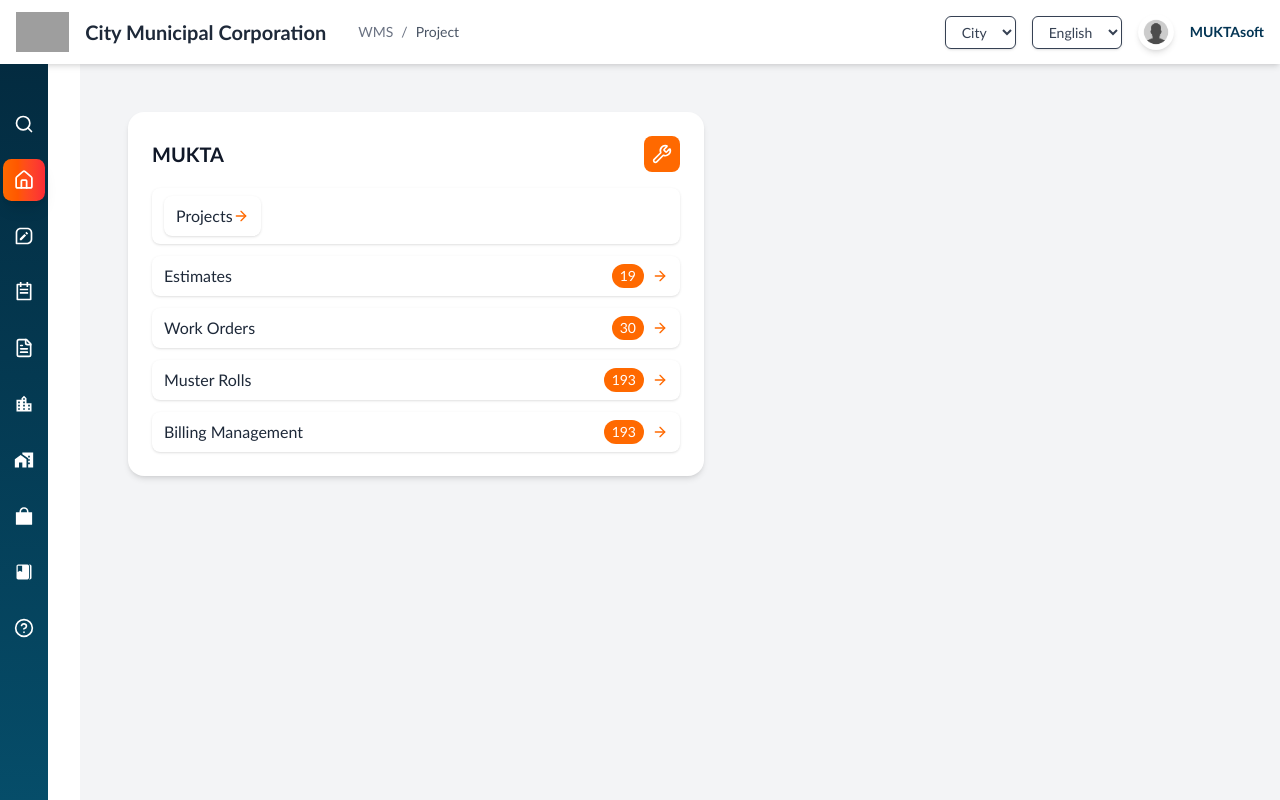
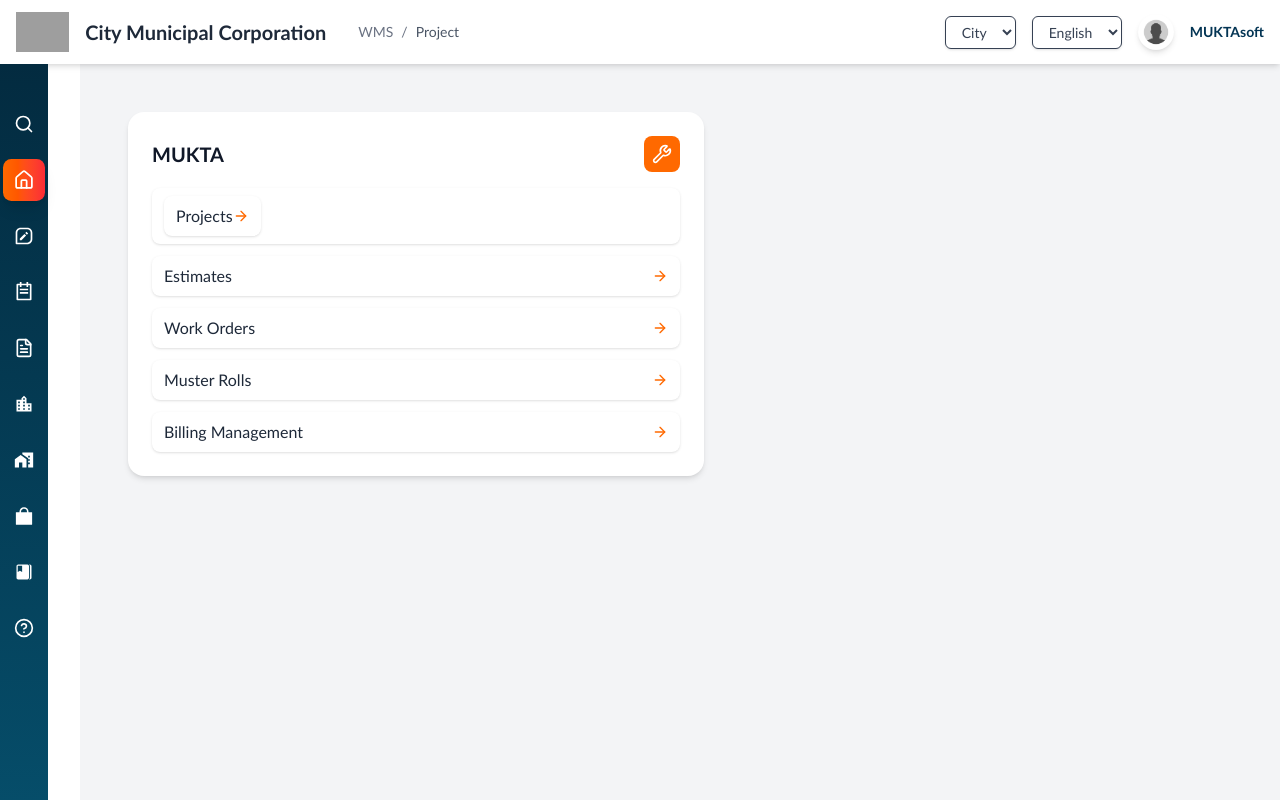
Before and after one commit to prajwal200425/MuktaSoft_Frontend, a React (Vite) app: page / in a window 1280 px wide. Built offline with nearby package versions, Linux system fonts and the light colour scheme; grey boxes are pictures that could not be loaded.

Commit message:
some minor changes

```diff
--- a/src/pages/Home.jsx
+++ b/src/pages/Home.jsx
@@ -31,7 +31,7 @@
           <div className="flex justify-between items-center text-gray-800 bg-white hover:bg-orange-50 hover:text-orange-600 rounded-lg px-3 py-2 transition-all duration-200 cursor-pointer shadow-sm hover:shadow-md">
             <span className="text-sm sm:text-base font-medium">Estimates</span>
             <div className="flex items-center space-x-2">
-              <span className="bg-orange-500 text-white text-xs sm:text-sm rounded-full px-2 py-0.5">19</span>
+              {/* <span className="bg-orange-500 text-white text-xs sm:text-sm rounded-full px-2 py-0.5"></span> */}
               <ArrowRight className="h-4 w-4 text-orange-500" />
             </div>
           </div>
@@ -39,7 +39,7 @@
           <div className="flex justify-between items-center text-gray-800 bg-white hover:bg-orange-50 hover:text-orange-600 rounded-lg px-3 py-2 transition-all duration-200 cursor-pointer shadow-sm hover:shadow-md">
             <span className="text-sm sm:text-base font-medium">Work Orders</span>
             <div className="flex items-center space-x-2">
-              <span className="bg-orange-500 text-white text-xs sm:text-sm rounded-full px-2 py-0.5">30</span>
+              {/* <span className="bg-orange-500 text-white text-xs sm:text-sm rounded-full px-2 py-0.5"></span> */}
               <ArrowRight className="h-4 w-4 text-orange-500" />
             </div>
           </div>
@@ -47,7 +47,7 @@
           <div className="flex justify-between items-center text-gray-800 bg-white hover:bg-orange-50 hover:text-orange-600 rounded-lg px-3 py-2 transition-all duration-200 cursor-pointer shadow-sm hover:shadow-md">
             <span className="text-sm sm:text-base font-medium">Muster Rolls</span>
             <div className="flex items-center space-x-2">
-              <span className="bg-orange-500 text-white text-xs sm:text-sm rounded-full px-2 py-0.5">193</span>
+              {/* <span className="bg-orange-500 text-white text-xs sm:text-sm rounded-full px-2 py-0.5"></span> */}
               <ArrowRight className="h-4 w-4 text-orange-500" />
             </div>
           </div>
@@ -55,7 +55,7 @@
           <div className="flex justify-between items-center text-gray-800 bg-white hover:bg-orange-50 hover:text-orange-600 rounded-lg px-3 py-2 transition-all duration-200 cursor-pointer shadow-sm hover:shadow-md">
             <span className="text-sm sm:text-base font-medium">Billing Management</span>
             <div className="flex items-center space-x-2">
-              <span className="bg-orange-500 text-white text-xs sm:text-sm rounded-full px-2 py-0.5">193</span>
+              {/* <span className="bg-orange-500 text-white text-xs sm:text-sm rounded-full px-2 py-0.5"></span> */}
               <ArrowRight className="h-4 w-4 text-orange-500" />
             </div>
           </div>
```
